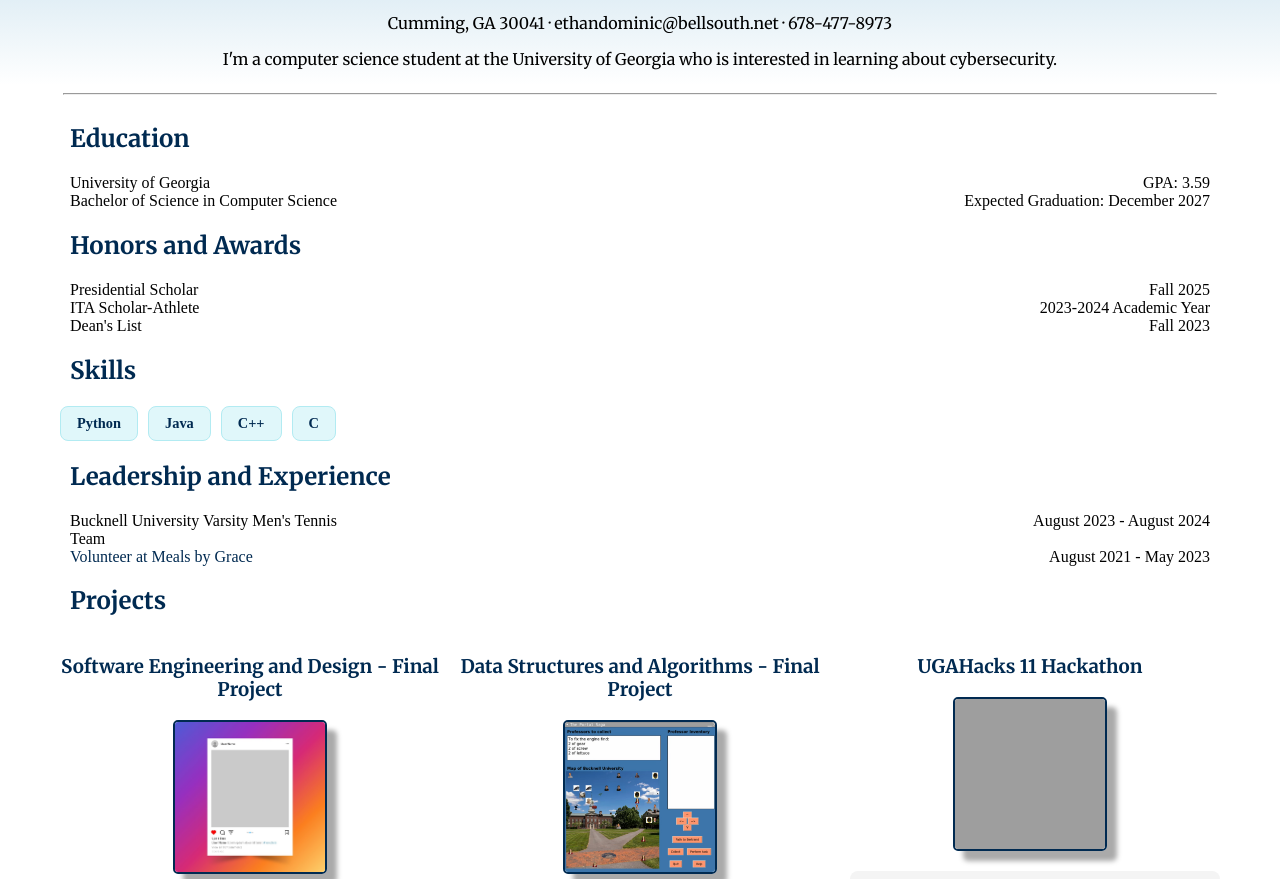
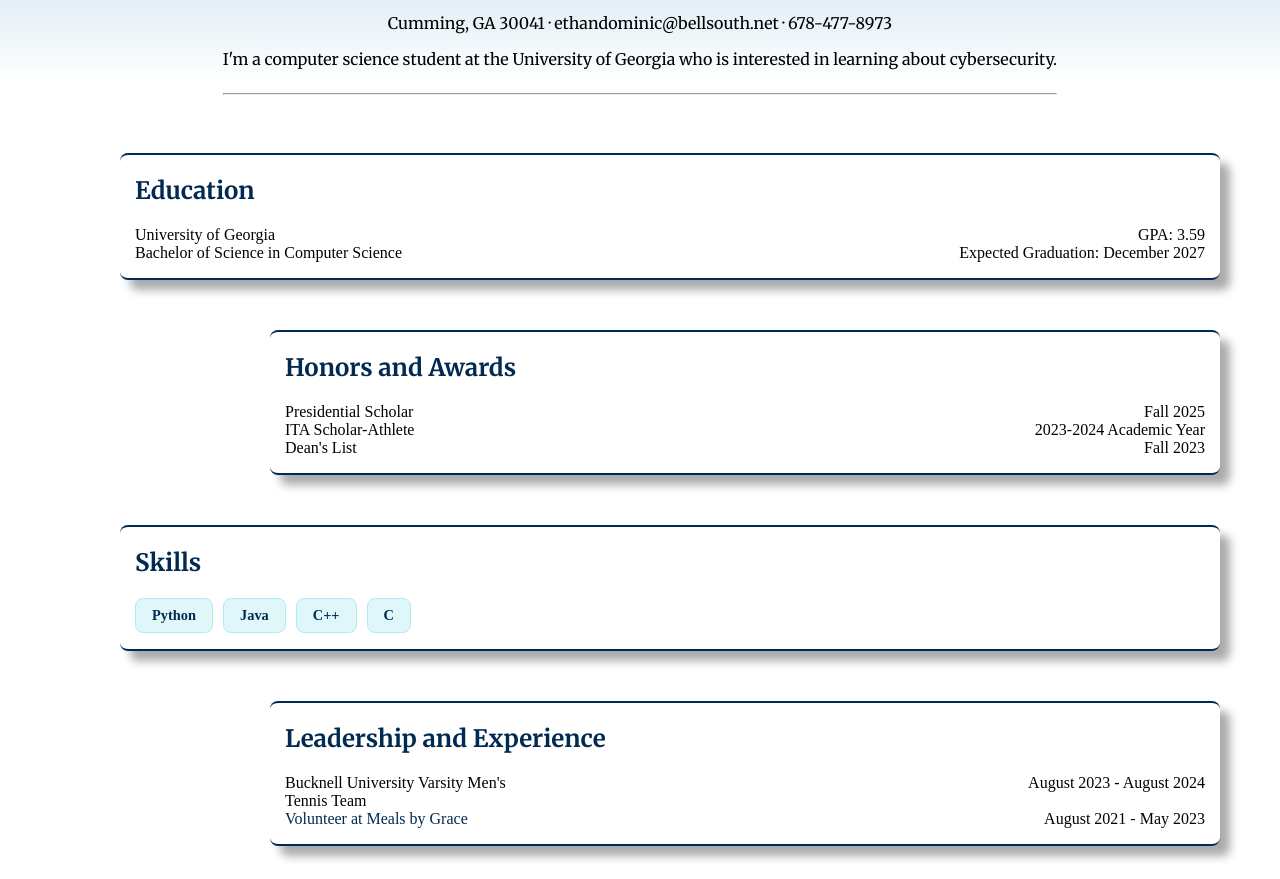
Before and after one commit to Ethan-Esclamado/CV, a plain HTML site: page index.html in a window 1280 px wide. Shown: the part 573-1452 px from the top of the page. Drawn offline with Linux system fonts and the light colour scheme; grey boxes are pictures that could not be loaded.

Commit message:
added border and box shadow to section tags

```diff
--- a/css/style.css
+++ b/css/style.css
@@ -22,6 +22,15 @@ body {
 
 .bottom-section {
   padding: 0 60px 0 60px
+}
+
+section {
+  margin-top: 50px;
+  border: solid #002a51 2px;
+  border-radius: 8px;
+  border-width: 2px 0 2px 0;
+  max-width: 1100px;
+  box-shadow: 10px 10px 10px #aaaaaa;
 }
 
 /****************   Nav Section **********************/
@@ -131,18 +140,39 @@ header img {
 
 /************* Sections ********************/
 hr {
-  width: 90%;
+  width: 65%;
 }
 
 .contact-hr {
+  width: 95%;
+}
 
-  width: 95%;
+.education {
+  margin-left: 60px;
+}
+
+.honors {
+  margin-left: 210px;
+}
+
+.skills {
+  margin-left: 60px;
+}
+
+.leadership {
+  margin-left: 210px;
+}
+
+.projects {
+  margin-left: auto;
+  margin-right: auto;
 }
 
 section h2 {
   font-family: 'Merriweather', serif;
   color: #002a51;
-  padding-left: 10px;
+  /*padding-left: 6%;*/
+  padding-left: 15px;
 }
 
 section h3 {
@@ -153,18 +183,17 @@ section h3 {
 section dl {
   display: grid;
   grid-template-columns: 1fr 3fr;
-  padding-left: 10px;
+  padding: 0 15px 0 15px;
+
 }
 
 section dd {
   display: grid;
   justify-content: flex-end;
-  padding: 0 10px 0 0;
 }
 
 section ul {
   list-style-type: none;
-  padding-left: 10px;
 }
 
 ul li {
@@ -193,7 +222,7 @@ section a:hover {
     display: flex;
     flex-wrap: wrap;
     gap: 10px;      /* Space between tags */
-    padding: 0;
+    padding-left: 15px;
 }
 
 .skills-list li {
@@ -213,6 +242,7 @@ section a:hover {
   display: grid;
   grid-template-columns: 1fr 1fr 1fr; /* three cards side by side */
   gap: 10px;
+  padding: 0 6% 0 6%;
 }
 
 .card img {
@@ -223,6 +253,7 @@ section a:hover {
 
 .card {
   text-align: center;
+
 }
 
 .projects ul {
@@ -318,7 +349,7 @@ body.dark-theme nav a {
   color: #e0e0e0;
 }
 
-/* 4. Horizontal rule */
+/* Horizontal rule */
 body.dark-theme hr {
   border-color: #333;
 }
@@ -329,13 +360,13 @@ body.dark-theme .card img {
   box-shadow: 10px 10px 5px #000000;
 }
 
-/* 6. Update list buttons */
+/* Update list buttons */
 body.dark-theme ul li {
   background: #333;
   color: #e0e0e0;
 }
 
-/* 7. Footer adjustment */
+/* Footer adjustment */
 body.dark-theme footer {
   background-color: #1a1a1a;
 }
--- a/index.html
+++ b/index.html
@@ -31,7 +31,7 @@
     </div>
     <hr>
     <div class="bottom-section">
-    <section class="hidden">
+    <section class="hidden education">
         <h2>Education</h2>
         <dl>
             <dt>University of Georgia</dt>
@@ -40,7 +40,7 @@
             <dd>Expected Graduation: December 2027</dd>
         </dl>
     </section>
-    <section class="hidden">
+    <section class="hidden honors">
         <h2>Honors and Awards</h2>
         <dl>
             <dt>Presidential Scholar</dt>
@@ -53,7 +53,7 @@
             <dd>Fall 2023</dd>
         </dl>
     </section>
-    <section class="hidden">
+    <section class="hidden skills">
         <h2>Skills</h2>
         <ul class="skills-list">
             <li>Python</li>
@@ -62,7 +62,7 @@
             <li>C</li>
         </ul>
     </section>
-    <section class="hidden">
+    <section class="hidden leadership">
         <h2>Leadership and Experience</h2>
         <dl>
             <dt>Bucknell University Varsity Men's Tennis Team</dt>
```
